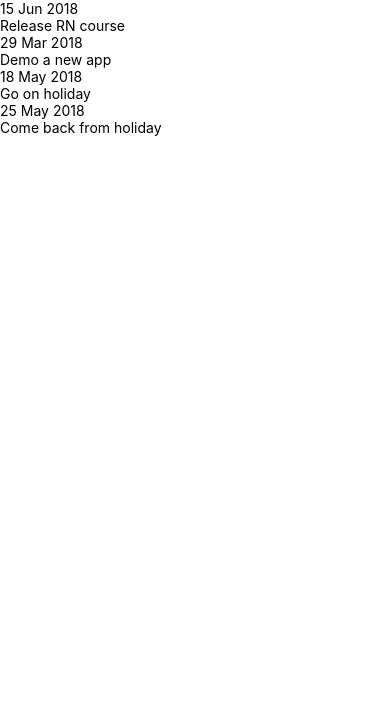
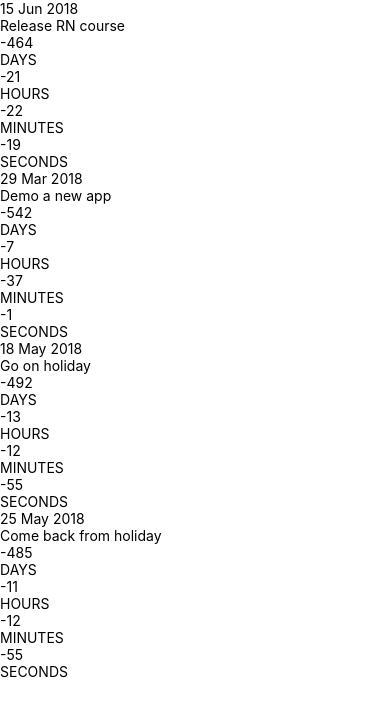
Before and after one commit to syed-ahmad/react-native-countdown, a React Native app: screen / in a window 390 px wide. Shown: the top 716 px of the page. Built offline with nearby package versions, Linux system fonts and the light colour scheme.

Commit message:
Add more views

```diff
--- a/EventCard.js
+++ b/EventCard.js
@@ -3,18 +3,42 @@ import { Text, View, StyleSheet } from 'react-native';
 import PropTypes from 'prop-types';
 import { formatDate, getCountdownParts } from './api';
 
+const styles = StyleSheet.create({});
+
 export default function EventCard({ event }) {
+  const { days, hours, minutes, seconds } = getCountdownParts(event.date);
+
   return (
-    <View style={StyleSheet.cardHeader}>
-      <Text style={StyleSheet.date}>{formatDate(event.date)}</Text>
-      <Text style={StyleSheet.title}>{event.title}</Text>
+    <View style={styles.card}>
+      <View style={styles.cardHeader}>
+        <Text style={styles.date}>{formatDate(event.date)}</Text>
+        <Text style={styles.title}>{event.title}</Text>
+      </View>
+      <View style={styles.counterContainer}>
+        <View style={styles.counter}>
+          <Text style={styles.counterText}>{days}</Text>
+          <Text style={styles.counterLabel}>DAYS</Text>
+        </View>
+        <View style={styles.counter}>
+          <Text style={styles.counterText}>{hours}</Text>
+          <Text style={styles.counterLabel}>HOURS</Text>
+        </View>
+        <View style={styles.counter}>
+          <Text style={styles.counterText}>{minutes}</Text>
+          <Text style={styles.counterLabel}>MINUTES</Text>
+        </View>
+        <View style={styles.counter}>
+          <Text style={styles.counterText}>{seconds}</Text>
+          <Text style={styles.counterLabel}>SECONDS</Text>
+        </View>
+      </View>
     </View>
   );
 }
 
 EventCard.propTypes = {
   event: PropTypes.shape({
-    date: PropTypes.string, //.instanceOf(Date),
+    date: PropTypes.instanceOf(Date),
     title: PropTypes.string.isRequired
   })
 };
--- a/EventList.js
+++ b/EventList.js
@@ -6,7 +6,10 @@ class EventList extends Component {
   state = { events: [] };
 
   componentDidMount() {
-    const events = require('./db.json').events;
+    const events = require('./db.json').events.map(e => ({
+      ...e,
+      date: new Date(e.date)
+    }));
     this.setState({ events });
   }
 
```
